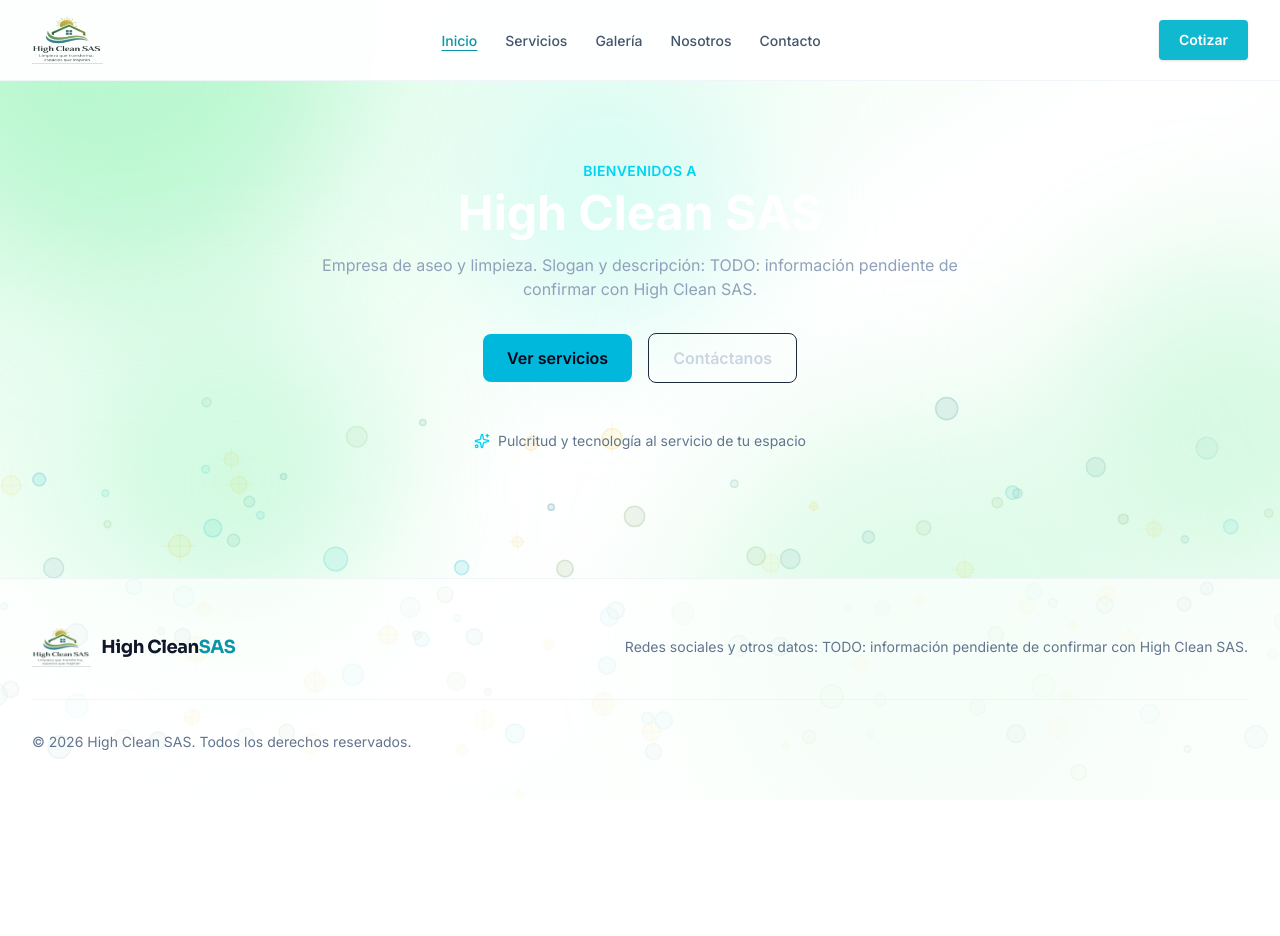
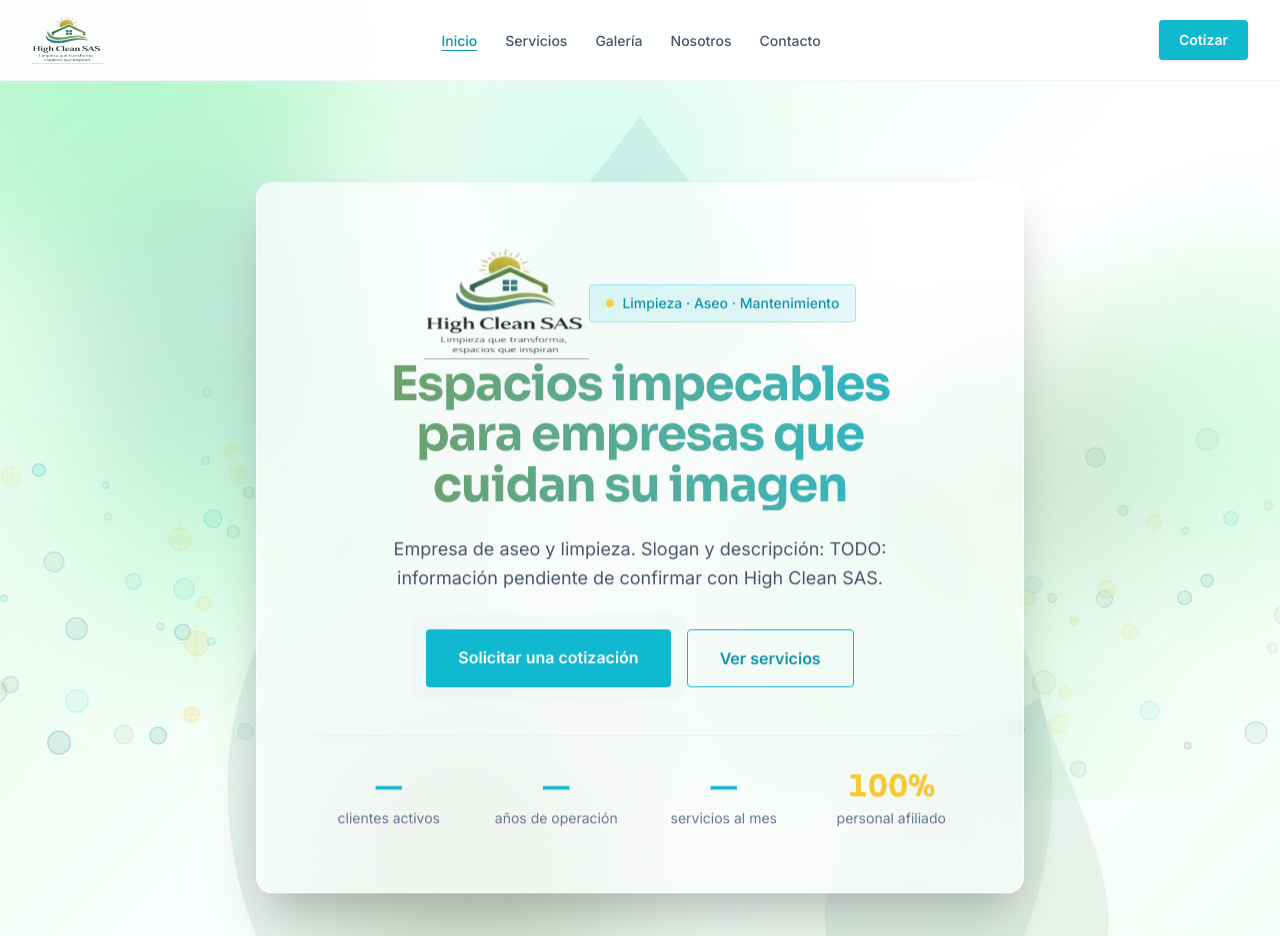
Before and after one commit to shakatoti1618-wq/HighCleanSAS, a React (Vite) app in the folder app/frontend/: page / in a window 1280 px wide. Shown: the top 936 px of the page. Before the commit the page ends 800 px from the top, so only its background shows below. Built offline with nearby package versions, Linux system fonts and the light colour scheme.

Commit message:
style: restyle home hero with approved design

```diff
--- a/app/frontend/src/pages/Home.tsx
+++ b/app/frontend/src/pages/Home.tsx
@@ -1,37 +1,193 @@
+import { useRef } from 'react'
 import { Link } from 'react-router-dom'
-import { Sparkles } from 'lucide-react'
+import { motion, useScroll, useTransform } from 'motion/react'
+import { EASE } from '../lib/motion.ts'
+
+function Droplet({ id }: { id: string }) {
+  return (
+    <svg
+      viewBox="0 0 24 24"
+      preserveAspectRatio="xMidYMid meet"
+      className="h-full w-full opacity-10"
+      aria-hidden="true"
+      focusable="false"
+    >
+      <defs>
+        <linearGradient id={id} x1="0" y1="0" x2="1" y2="1">
+          <stop offset="0" stopColor="#2E8292" />
+          <stop offset="1" stopColor="#749D5B" />
+        </linearGradient>
+      </defs>
+      <path
+        fill={`url(#${id})`}
+        d="M12 1.6C16 7 21 11.4 21 16.2a9 9 0 1 1-18 0C3 11.4 8 7 12 1.6z"
+      />
+    </svg>
+  )
+}
 
 function Home() {
+  const ref = useRef<HTMLElement | null>(null)
+  const { scrollYProgress } = useScroll({
+    target: ref,
+    offset: ['start start', 'end start'],
+  })
+  const yDrop = useTransform(scrollYProgress, [0, 1], [0, 150])
+  const yDrop2 = useTransform(scrollYProgress, [0, 1], [0, -90])
+  const scale = useTransform(scrollYProgress, [0, 1], [1, 1.14])
+
   return (
-    <section className="mx-auto max-w-6xl px-4 py-20 text-center">
-      <p className="mb-2 text-sm font-semibold uppercase tracking-wide text-cyan-400">
-        Bienvenidos a
-      </p>
-      <h1 className="text-4xl font-extrabold text-white sm:text-5xl">
-        High Clean SAS
-      </h1>
-      <p className="mx-auto mt-4 max-w-2xl text-slate-400">
-        Empresa de aseo y limpieza.
-        Slogan y descripción: TODO: información pendiente de confirmar con High Clean SAS.
-      </p>
-      <div className="mt-8 flex flex-wrap items-center justify-center gap-4">
-        <Link
-          to="/servicios"
-          className="rounded-lg bg-cyan-500 px-6 py-3 font-semibold text-slate-950 transition-all duration-300 hover:shadow-[0_0_20px_rgba(6,182,212,0.5)]"
+    <section
+      ref={ref}
+      className="relative overflow-hidden"
+      aria-label="Presentación"
+    >
+      <h1 className="sr-only">High Clean SAS</h1>
+
+      <div className="absolute inset-0" aria-hidden="true">
+        <motion.div
+          className="absolute inset-0 flex items-center justify-center"
+          style={{ y: yDrop, scale }}
         >
-          Ver servicios
-        </Link>
-        <Link
-          to="/contacto"
-          className="rounded-lg border border-slate-800 px-6 py-3 font-semibold text-slate-300 transition hover:border-cyan-500 hover:text-cyan-400"
+          <div className="absolute h-[1100px] w-[1100px] max-w-none">
+            <Droplet id="drop1" />
+          </div>
+        </motion.div>
+        <motion.div
+          className="absolute bottom-[6%] right-[8%] h-[380px] w-[380px] max-w-none rotate-[18deg]"
+          style={{ y: yDrop2 }}
         >
-          Contáctanos
-        </Link>
+          <Droplet id="drop2" />
+        </motion.div>
+        <div className="absolute left-[6%] top-[10%] h-72 w-72 rounded-full bg-brand-lagoon/15 blur-3xl" />
+        <div className="absolute bottom-[8%] left-[24%] h-80 w-80 rounded-full bg-brand-leaf/25 blur-3xl" />
+        <div className="absolute right-[10%] top-[24%] h-64 w-64 rounded-full bg-brand-leafDeep/15 blur-3xl" />
       </div>
-      <p className="mt-12 flex items-center justify-center gap-2 text-sm text-slate-500">
-        <Sparkles className="h-4 w-4 text-cyan-400" aria-hidden="true" />
-        Pulcritud y tecnología al servicio de tu espacio
-      </p>
+
+      <div className="relative mx-auto max-w-7xl px-4 py-20 sm:px-6 md:py-28 lg:px-8">
+        <div className="mx-auto max-w-3xl animate-float">
+          <motion.div
+            className="rounded-2xl border border-white/60 bg-white/70 px-6 py-12 text-center shadow-2xl backdrop-blur-xl md:px-14 md:py-16"
+            initial={{ opacity: 0, y: 40, scale: 0.98 }}
+            animate={{ opacity: 1, y: 0, scale: 1 }}
+            transition={{ duration: 0.8, ease: EASE }}
+          >
+            <motion.img
+              src="/logo-transparente.png"
+              alt="Logo High Clean SAS"
+              width={533}
+              height={360}
+              fetchPriority="high"
+              className="inline-block h-24 w-auto md:h-28"
+              initial={{ opacity: 0, y: 14, scale: 0.94 }}
+              animate={{ opacity: 1, y: 0, scale: 1 }}
+              transition={{ duration: 0.7, ease: EASE, delay: 0.15 }}
+            />
+
+            <motion.div
+              className="my-6 inline-flex items-center rounded-sm border border-brand-turq/30 bg-brand-turq/10 px-4 py-2"
+              initial={{ opacity: 0, y: 12 }}
+              animate={{ opacity: 1, y: 0 }}
+              transition={{ duration: 0.6, ease: EASE, delay: 0.3 }}
+            >
+              <span
+                className="mr-2 h-2 w-2 animate-pulse rounded-full bg-brand-gold"
+                aria-hidden="true"
+              />
+              <span className="text-sm font-medium text-brand-turqDeep">
+                Limpieza · Aseo · Mantenimiento
+              </span>
+            </motion.div>
+
+            <motion.h2
+              className="mb-6 text-balance bg-linear-to-r from-brand-leaf to-brand-turq bg-clip-text font-display text-4xl font-bold leading-[1.05] tracking-tight text-transparent md:text-5xl"
+              initial={{ opacity: 0, y: 20 }}
+              animate={{ opacity: 1, y: 0 }}
+              transition={{ duration: 0.7, ease: EASE, delay: 0.42 }}
+            >
+              Espacios impecables para empresas que cuidan su imagen
+            </motion.h2>
+
+            <motion.p
+              className="mx-auto mb-9 max-w-xl text-lg leading-relaxed text-slate-600"
+              initial={{ opacity: 0, y: 20 }}
+              animate={{ opacity: 1, y: 0 }}
+              transition={{ duration: 0.7, ease: EASE, delay: 0.54 }}
+            >
+              Empresa de aseo y limpieza. Slogan y descripción: TODO:
+              información pendiente de confirmar con High Clean SAS.
+            </motion.p>
+
+            <motion.div
+              className="flex flex-col justify-center gap-4 sm:flex-row"
+              initial={{ opacity: 0, y: 20 }}
+              animate={{ opacity: 1, y: 0 }}
+              transition={{ duration: 0.7, ease: EASE, delay: 0.66 }}
+            >
+              <Link
+                to="/contacto"
+                className="animate-pulse-ring rounded-sm bg-brand-turq px-8 py-4 text-center font-semibold text-white shadow-lg transition-colors hover:bg-brand-turqDeep focus-visible:outline-none focus-visible:ring-2 focus-visible:ring-brand-turq focus-visible:ring-offset-2"
+              >
+                Solicitar una cotización
+              </Link>
+              <Link
+                to="/servicios"
+                className="rounded-sm border border-brand-turq px-8 py-4 text-center font-semibold text-brand-turqDeep transition-colors hover:bg-brand-turq/10 focus-visible:outline-none focus-visible:ring-2 focus-visible:ring-brand-turq focus-visible:ring-offset-2"
+              >
+                Ver servicios
+              </Link>
+            </motion.div>
+
+            <motion.dl
+              className="mt-12 grid grid-cols-2 gap-4 border-t border-slate-200/70 pt-8 text-center sm:grid-cols-4"
+              aria-label="Resultados"
+              initial={{ opacity: 0 }}
+              animate={{ opacity: 1 }}
+              transition={{ duration: 0.8, delay: 0.8 }}
+            >
+              <div>
+                <dd className="stat-num font-display text-3xl font-bold text-brand-turq">
+                  —
+                </dd>
+                <dt className="mt-1 text-sm text-slate-500">
+                  clientes activos
+                </dt>
+              </div>
+              <div>
+                <dd className="stat-num font-display text-3xl font-bold text-brand-turq">
+                  —
+                </dd>
+                <dt className="mt-1 text-sm text-slate-500">
+                  años de operación
+                </dt>
+              </div>
+              <div>
+                <dd className="stat-num font-display text-3xl font-bold text-brand-turq">
+                  —
+                </dd>
+                <dt className="mt-1 text-sm text-slate-500">
+                  servicios al mes
+                </dt>
+              </div>
+              <div>
+                <dd className="stat-num font-display text-3xl font-bold text-brand-gold">
+                  100%
+                </dd>
+                <dt className="mt-1 text-sm text-slate-500">
+                  personal afiliado
+                </dt>
+              </div>
+            </motion.dl>
+          </motion.div>
+        </div>
+      </div>
+
+      <div className="wave-holder relative z-10" aria-hidden="true">
+        <svg viewBox="0 0 1440 120" preserveAspectRatio="none" className="fill-white/70">
+          <path d="M0,48 C240,108 480,120 720,84 C960,48 1200,36 1440,72 L1440,120 L0,120 Z" />
+          <path d="M0,72 C280,112 560,116 840,92 C1080,72 1260,76 1440,96 L1440,120 L0,120 Z" opacity=".5" />
+        </svg>
+      </div>
     </section>
   )
 }
```
